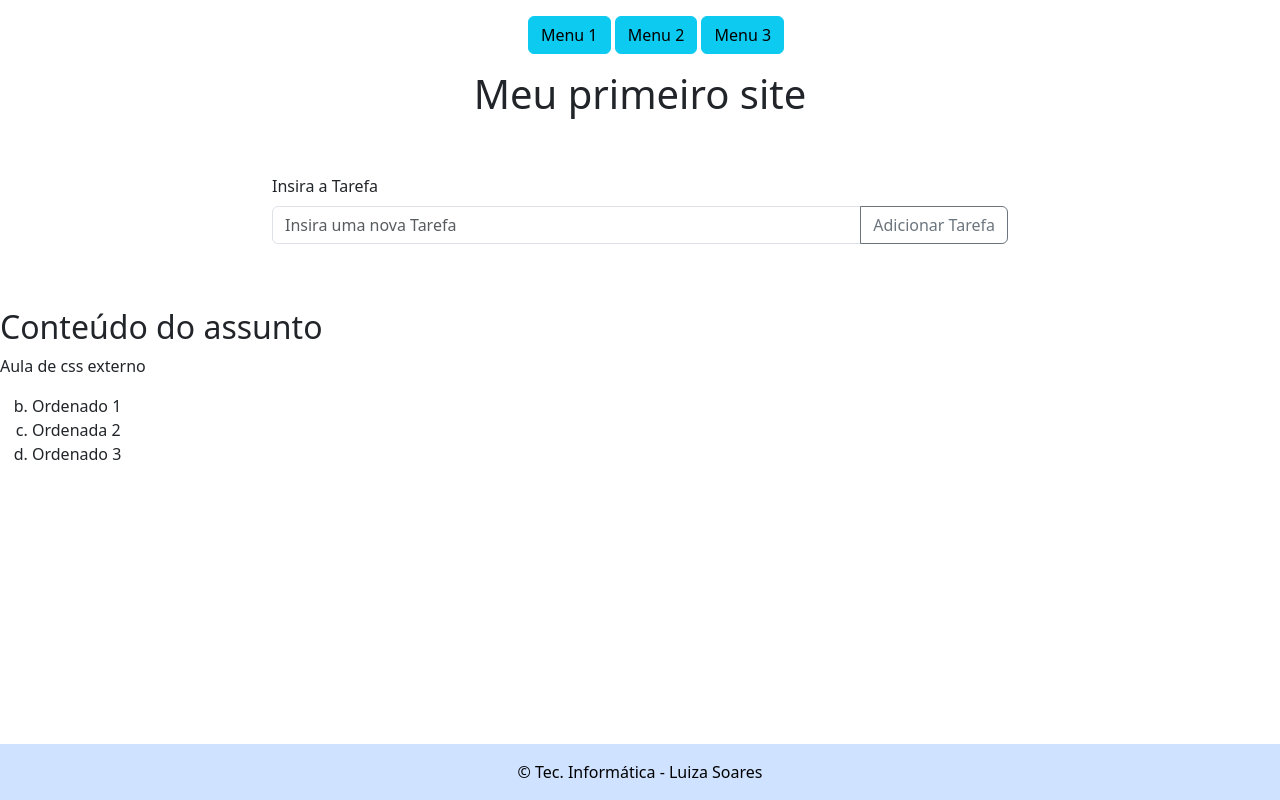
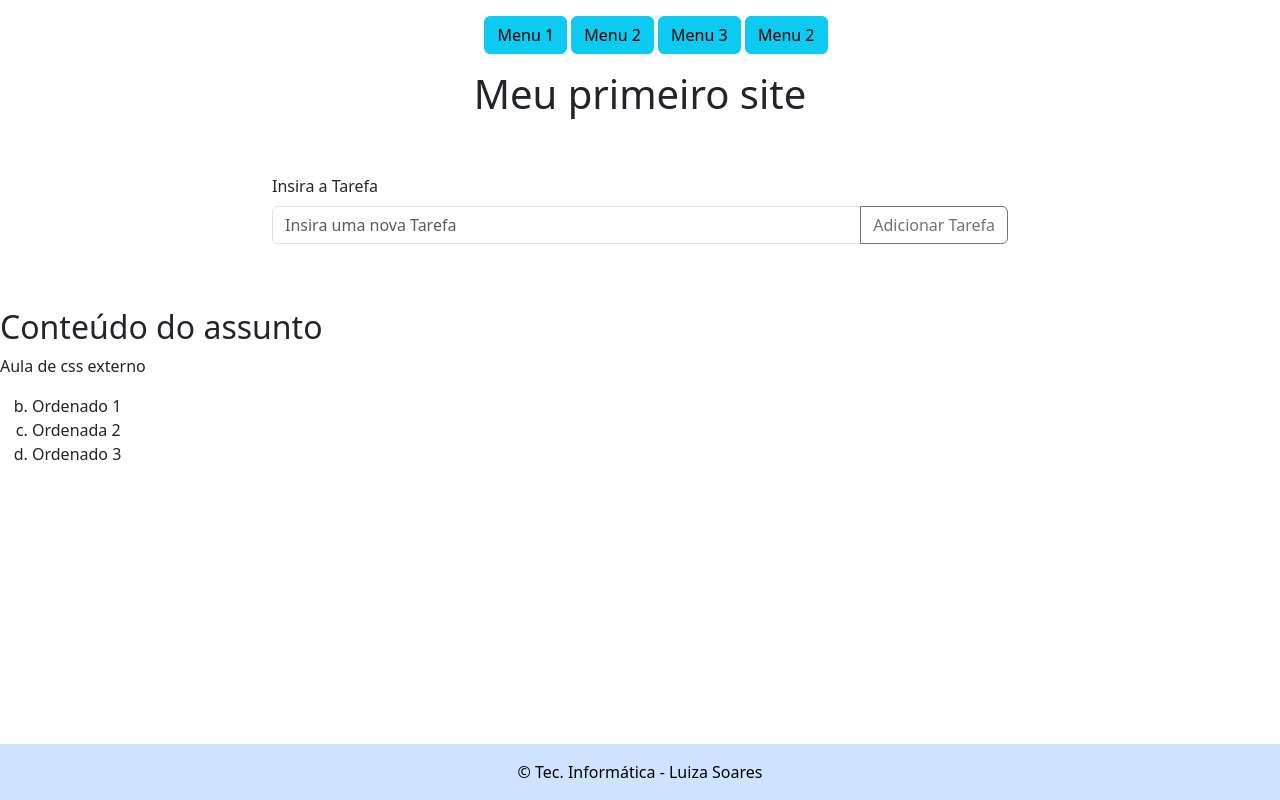
Before and after one commit to LuizaSoares15/Meusite, a plain HTML site: page index.html in a window 1280 px wide. Drawn offline with nearby package versions, Linux system fonts and the light colour scheme.

Commit message:
Update index.html

```diff
--- a/index.html
+++ b/index.html
@@ -20,6 +20,9 @@
                 <a type="button" class="btn btn-info" href="Menu3.html">
                     <li class="menu">Menu 3</li>
                 </a>
+                <a type="button" class="btn btn-info" href="comentarios.html">
+                    <li class="menu">Menu 2</li>
+              </a>
             </ul>
         </nav>
         <h1>Meu primeiro site</h1>
```
